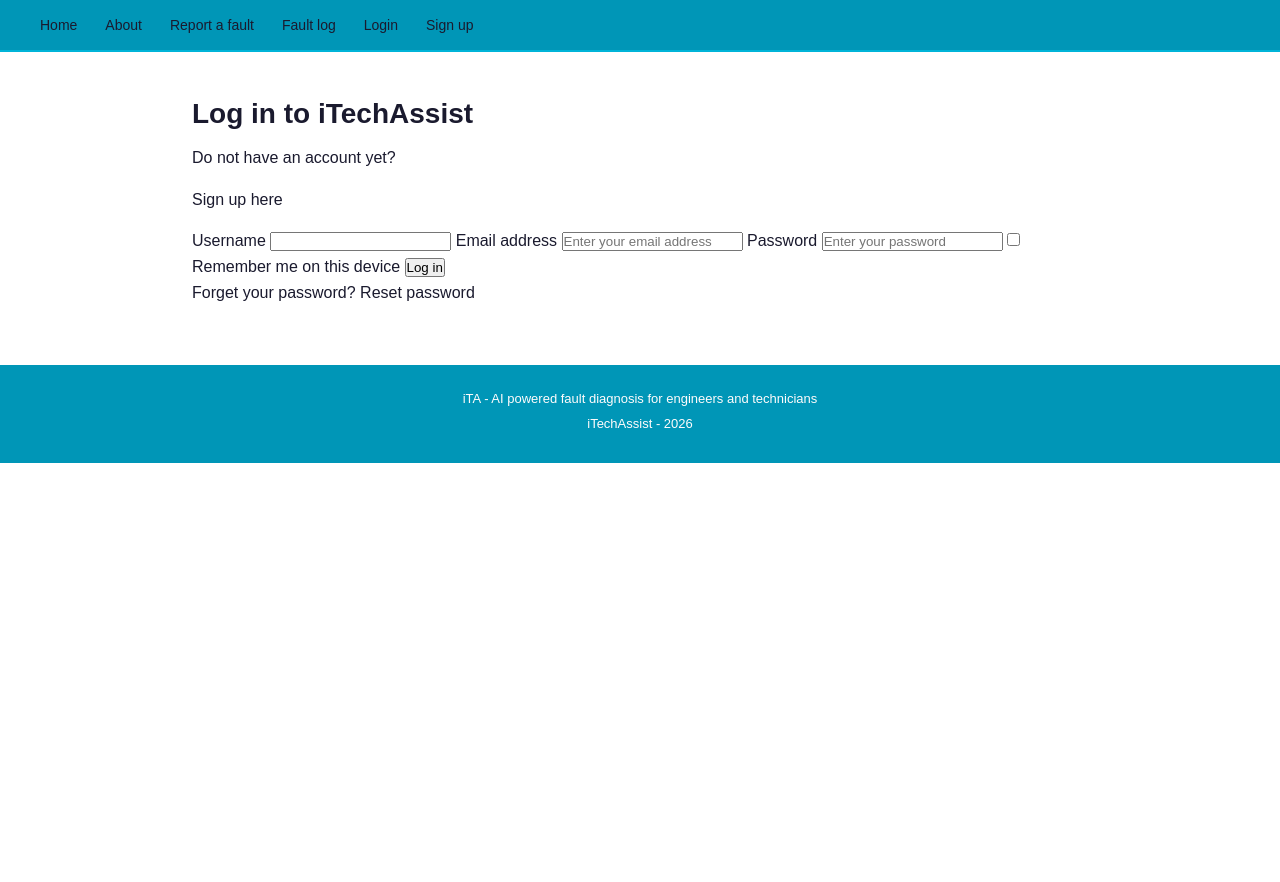
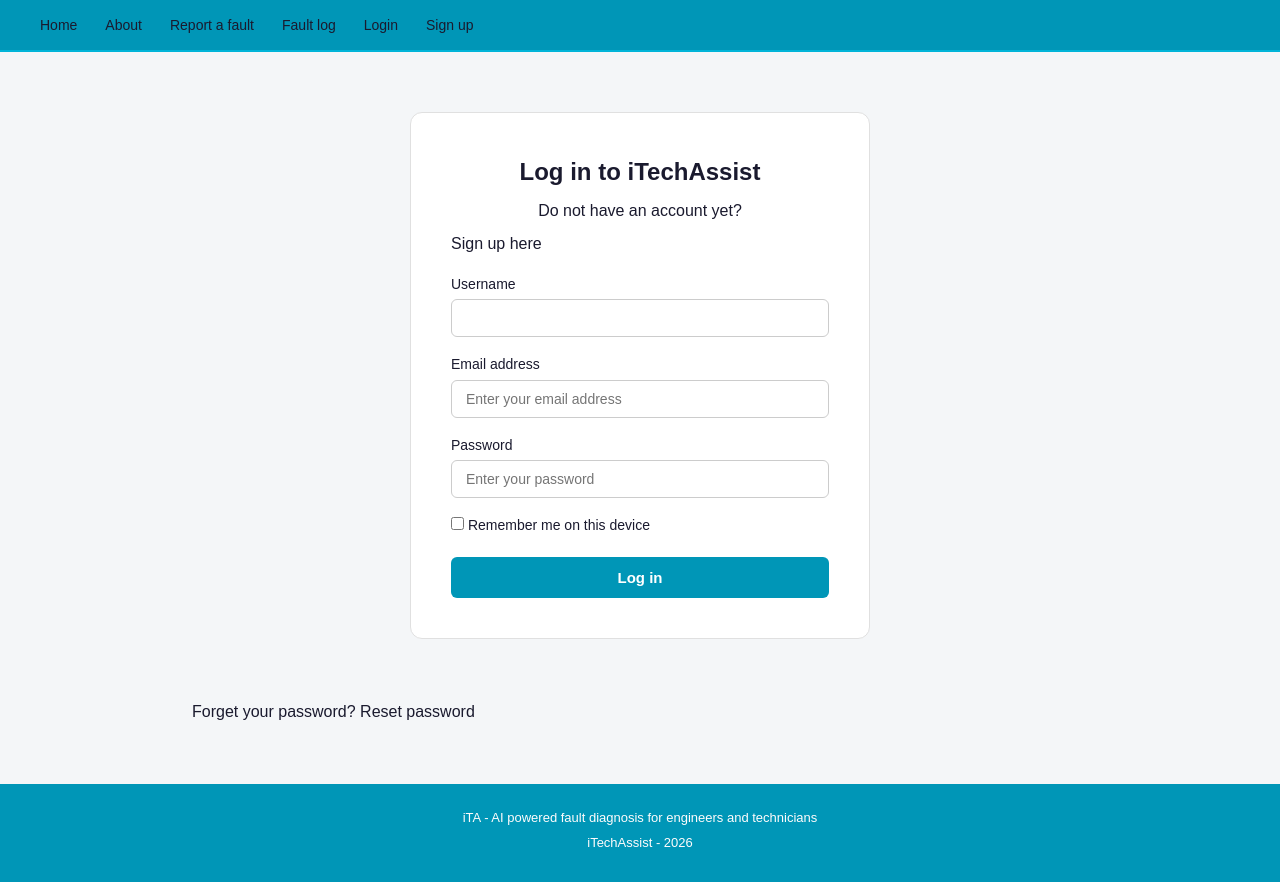
Before and after one commit to hybridtech-droid/Technician-app, a plain HTML site: page login.html in a window 1280 px wide. Before the commit the page ends 800 px from the top, so only its background shows below. Drawn offline with Linux system fonts and the light colour scheme.

Commit message:
Week 2 - form styling, auth card, table colours, removed background patterns

```diff
--- a/css/style.css
+++ b/css/style.css
@@ -8,7 +8,7 @@ body {
     font-family: Arial, sans-serif;
     font-size: 16px;
     line-height: 1.6;
-    background-color: #ffffff;
+    background-color: #f4f6f8;
     color: #1a1a2e;
 }
 
@@ -80,3 +80,106 @@ footer p {
     color: #fefcfc;
     margin-bottom: 4px;
 }
+
+form {
+    max-width: 560px;
+    margin: 0 auto;
+}
+
+label {
+    display: block;
+    font-size: 14px;
+    font-weight: 500;
+    color: #1a1a2e;
+    margin-top: 16px;
+    margin-bottom: 4px;
+}
+
+input[type="text"],
+input[type="email"],
+input[type="password"],
+input[type="tel"],
+select,
+textarea {
+    display: block;
+    width: 100%;
+    padding: 10px 14px;
+    font-size: 14px;
+    border: 1px solid #cccccc;
+    border-radius: 6px;
+    background-color: #ffffff;
+    color: #1a1a2e;
+}
+
+input:focus,
+select:focus,
+textarea:focus {
+    outline: none;
+    border-color: #0096b7;
+}
+
+button[type="submit"] {
+    display: block;
+    width: 100%;
+    margin-top: 20px;
+    padding: 12px;
+    background-color: #0096b7;
+    color: #ffffff;
+    font-size: 15px;
+    font-weight: 600;
+    border: none;
+    border-radius: 6px;
+    cursor: pointer;
+}
+
+button[type="submit"]:hover {
+    background-color: #007a96;
+}
+
+.auth-card {
+    background-color: #ffffff;
+    border-radius: 12px;
+    border: 1px solid #e0e0e0;
+    padding: 40px;
+    max-width: 460px;
+    margin: 60px auto;
+}
+
+.auth-card h1 {
+    font-size: 24px;
+    margin-bottom: 6px;
+    text-align: center;
+}
+
+.auth-card p {
+    text-align: center;
+    margin-bottom: 8px;
+}
+
+table {
+    width: 100%;
+    border-collapse: collapse;
+    margin-top: 20px;
+    font-size: 14px;
+}
+
+th {
+    background-color: #0096b7;
+    color: #ffffff;
+    padding: 10px 14px;
+    text-align: left;
+}
+
+td {
+    padding: 10px 14px;
+    border-bottom: 1px solid #e0e0e0;
+    color: #333333;
+}
+
+tr:nth-child(even) {
+    background-color: #f4f6f8;
+}
+
+tr:hover {
+    background-color: #e8f4f8;
+}
--- a/login.html
+++ b/login.html
@@ -20,12 +20,11 @@
     </header>
 
     <main>
-
+     <div class="auth-card">
       <h1>Log in to iTechAssist</h1>
       <p>Do not have an account yet?</p>
         <a href="signup.html">Sign up here</a>
       </p>
-
       <form>
 
         <label for="username">Username</label>
@@ -48,6 +47,7 @@
         <button type="submit">Log in</button>
 
     </form>
+   </div>
 
     <p>Forget your password?
         <a href="reset-password.html">Reset password</a>
```
Also changed, not shown: fault-report.html (+5 -4 lines), reset-password.html (+2 -2 lines), signup.html (+2 -2 lines).
